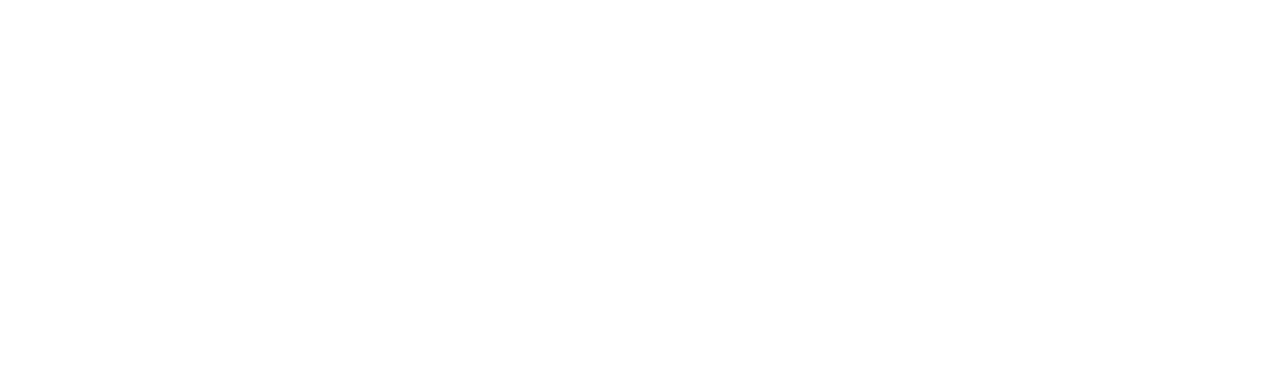
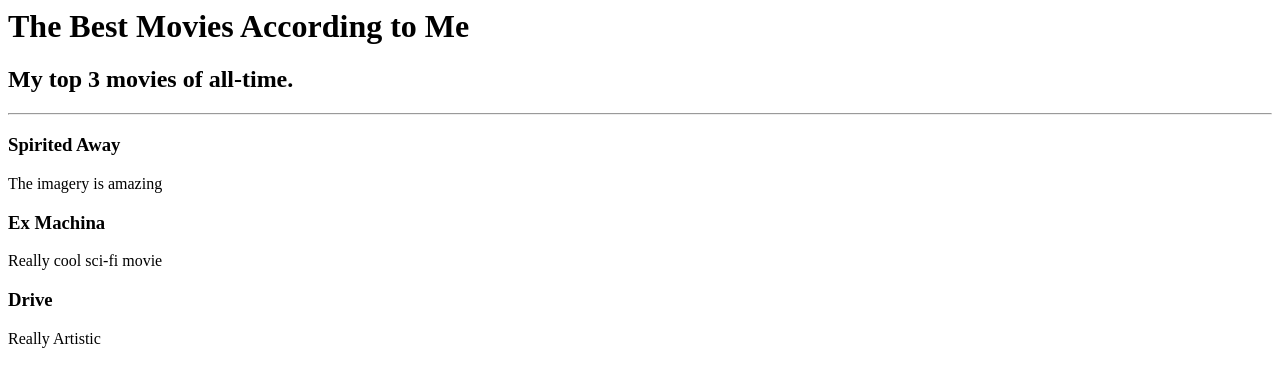
Before and after one commit to ksg-dev/movie-ranking, a plain HTML site: page index.html in a window 1280 px wide. Drawn offline with Linux system fonts and the light colour scheme.

Commit message:
simple page setup

```diff
--- a/index.html
+++ b/index.html
@@ -1 +1,17 @@
-<!-- Write your code below -->
+<h1>The Best Movies According to Me</h1>
+
+<h2>My top 3 movies of all-time.</h2>
+
+<hr>
+
+<h3>Spirited Away</h3>
+
+<p>The imagery is amazing</p>
+
+<h3>Ex Machina</h3>
+
+<p>Really cool sci-fi movie</p>
+
+<h3>Drive</h3>
+
+<p>Really Artistic</p>
```
